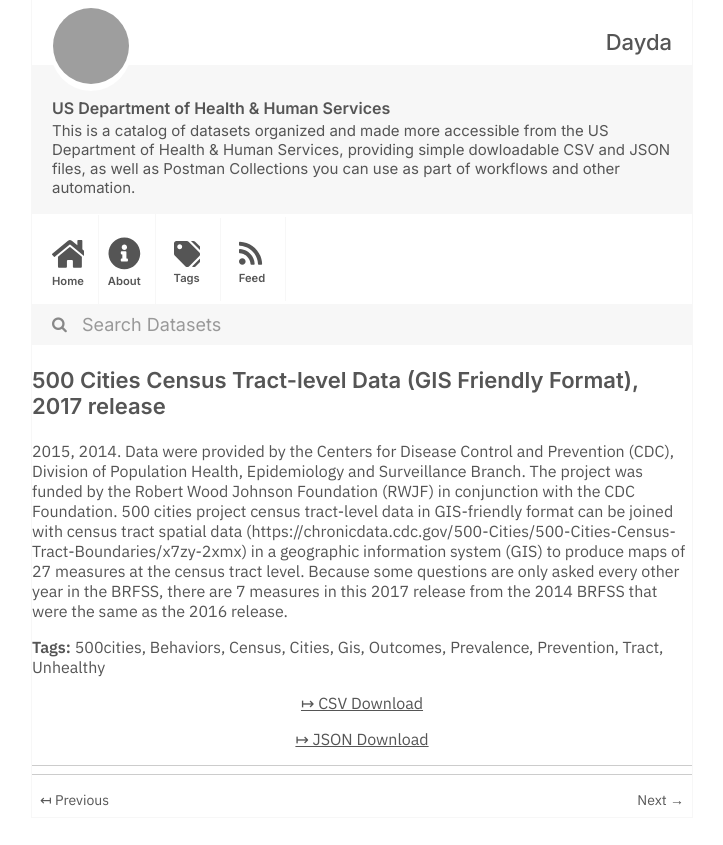
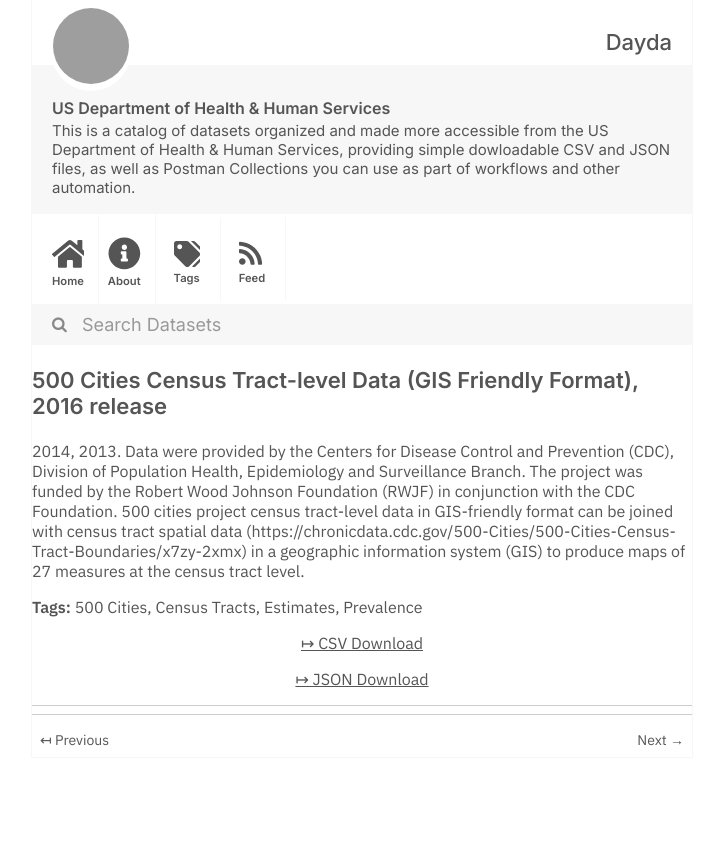
Before and after one commit to dayda-entities/us-department-of-health-and-human-services, a Jekyll site: the page built from _posts/2020-11-10-500-cities-census-tract-level-.md, in a window 1280 px wide, cut to the strip 0-845 px from the top of the page. Shown: the whole strip, without its empty margins (278-1001 px from the left). Built offline with Jekyll 4.4.1, drawn with Linux system fonts in a browser that asks for light colours; grey boxes are pictures that could not be loaded.

Commit message:
Publish Data

```diff
--- a/_posts/2020-11-10-500-cities-census-tract-level-.md
+++ b/_posts/2020-11-10-500-cities-census-tract-level-.md
@@ -1,24 +1,18 @@
 ---
-title: '500 Cities Census Tract-level Data (GIS Friendly Format), 2017 release'
-created: '2020-11-10T16:18:48.783077'
-modified: '2021-04-21T22:21:44.624146'
+title: '500 Cities Census Tract-level Data (GIS Friendly Format), 2016 release'
+created: '2020-11-10T16:18:30.729822'
+modified: '2021-04-21T22:34:18.740197'
 state: active
 type: dataset
 tags:
-  - 500cities
-  - Behaviors
-  - Census
-  - Cities
-  - Gis
-  - Outcomes
+  - 500 Cities
+  - Census Tracts
+  - Estimates
   - Prevalence
-  - Prevention
-  - Tract
-  - Unhealthy
 groups: []
-csv_url: 'https://data.cdc.gov/api/views/kucs-wizg/rows.csv?accessType=DOWNLOAD'
-json_url: 'https://data.cdc.gov/api/views/kucs-wizg/rows.json?accessType=DOWNLOAD'
+csv_url: 'https://data.cdc.gov/api/views/5mtz-k78d/rows.csv?accessType=DOWNLOAD'
+json_url: 'https://data.cdc.gov/api/views/5mtz-k78d/rows.json?accessType=DOWNLOAD'
 layout: post
 
 ---
-2015, 2014. Data were provided by the Centers for Disease Control and Prevention (CDC), Division of Population Health, Epidemiology and Surveillance Branch. The project was funded by the Robert Wood Johnson Foundation (RWJF) in conjunction with the CDC Foundation. 500 cities project census tract-level data in GIS-friendly format can be joined with census tract spatial data (https://chronicdata.cdc.gov/500-Cities/500-Cities-Census-Tract-Boundaries/x7zy-2xmx) in a geographic information system (GIS) to produce maps of 27 measures at the census tract level. Because some questions are only asked every other year in the BRFSS, there are 7 measures in this 2017 release from the 2014 BRFSS that were the same as the 2016 release.
+2014, 2013. Data were provided by the Centers for Disease Control and Prevention (CDC), Division of Population Health, Epidemiology and Surveillance Branch. The project was funded by the Robert Wood Johnson Foundation (RWJF) in conjunction with the CDC Foundation. 500 cities project census tract-level data in GIS-friendly format can be joined with census tract spatial data (https://chronicdata.cdc.gov/500-Cities/500-Cities-Census-Tract-Boundaries/x7zy-2xmx) in a geographic information system (GIS) to produce maps of 27 measures at the census tract level.
```
